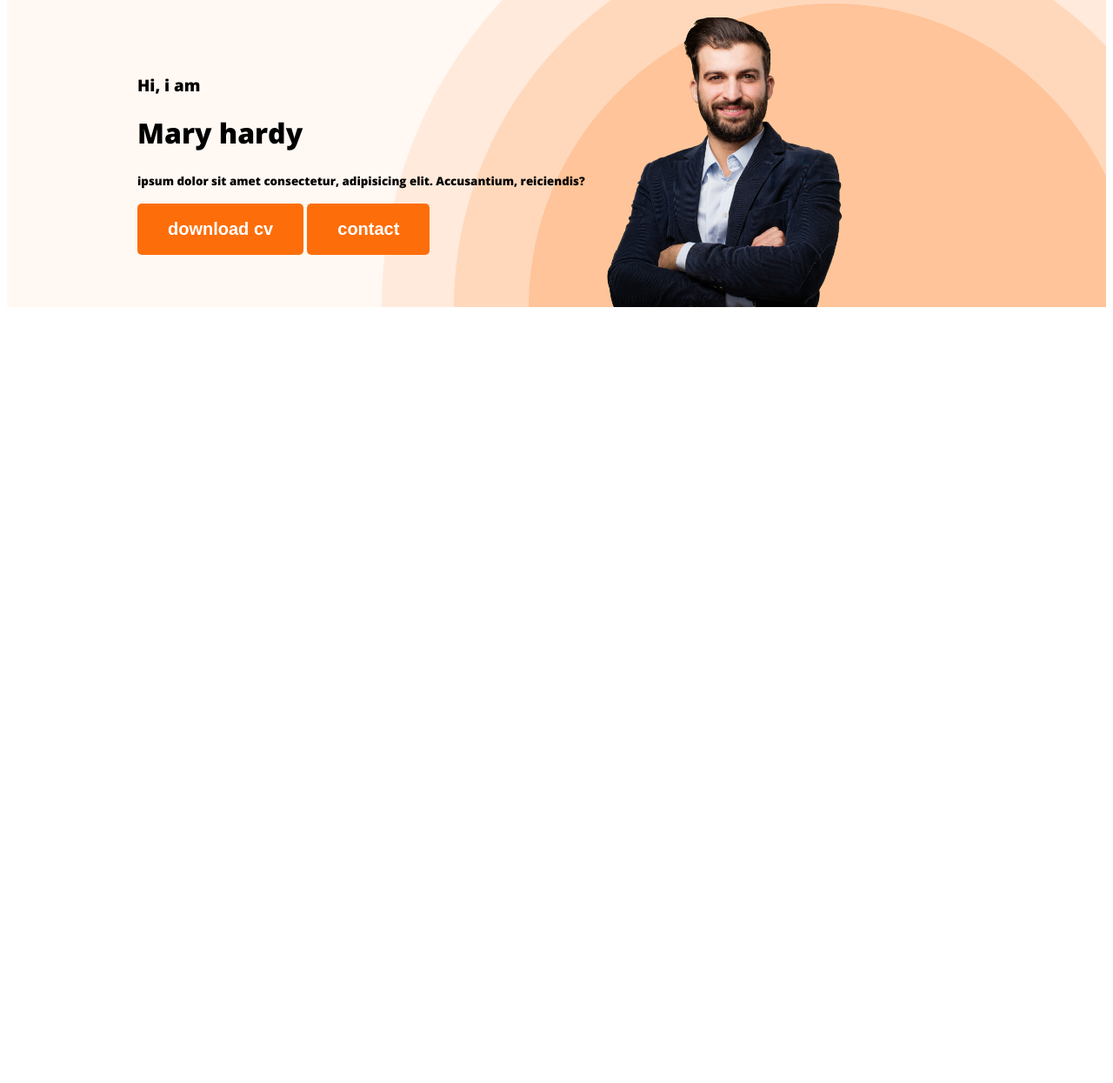
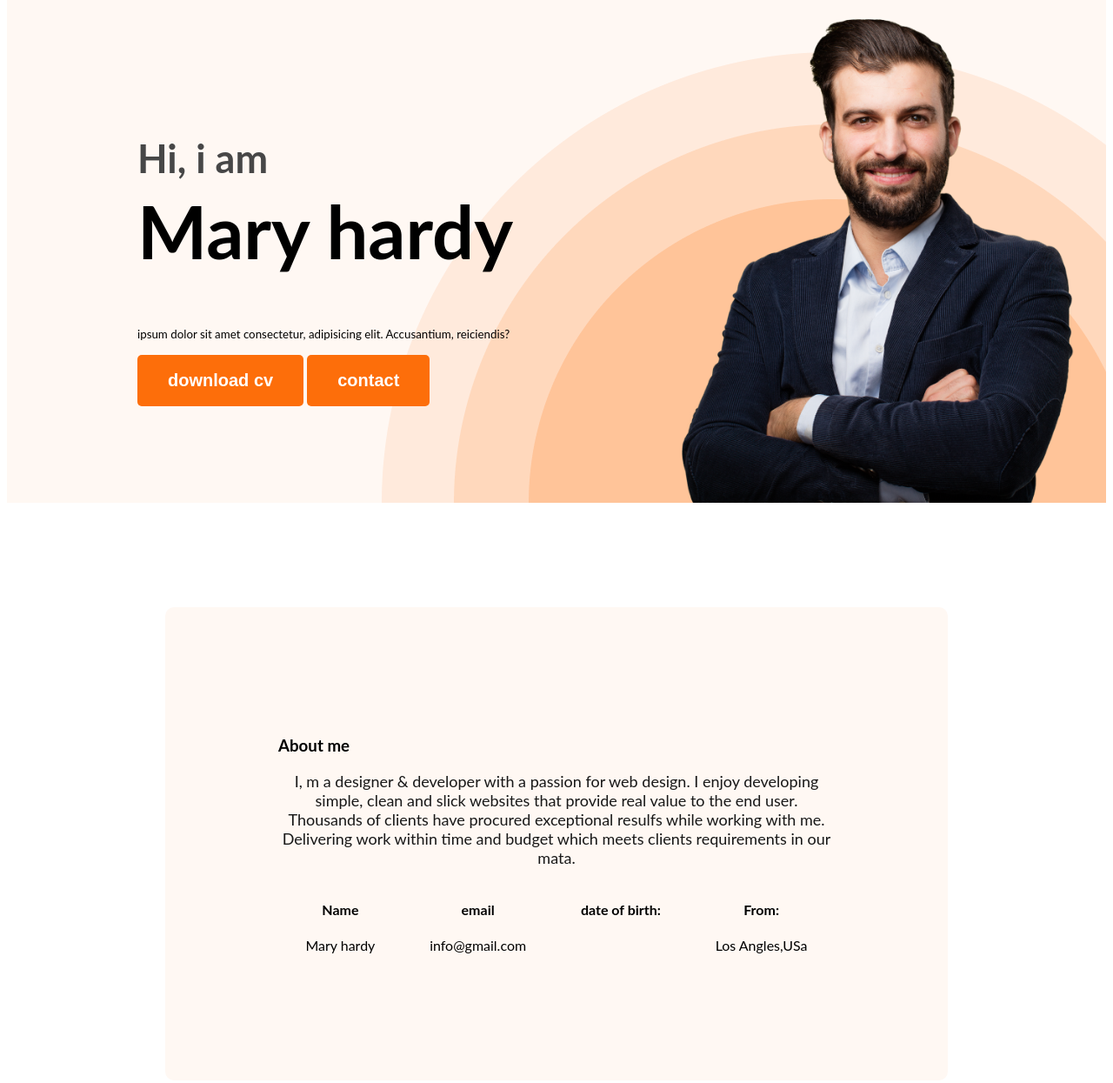
Before and after one commit to Jutan777/web-developer-portfolio, a plain HTML site: page index.html in a window 1280 px wide. Shown: the part 183-1428 px from the top of the page at 87% size. Before the commit the page ends 800 px from the top, so only its background shows below. Drawn offline with nearby package versions, Linux system fonts and the light colour scheme.

Commit message:
added section

```diff
--- a/index.html
+++ b/index.html
@@ -23,7 +23,7 @@
 <div class="banner-d">
 <h3 class="greeting">Hi, i am </h3>
 <h1 class="Hardy">Mary hardy</h1>
-<p><small> ipsum dolor sit amet consectetur, adipisicing elit. Accusantium, reiciendis?</small></p>
+<p class="banner-description"><small> ipsum dolor sit amet consectetur, adipisicing elit. Accusantium, reiciendis?</small></p>
 <button class="btn">download cv</button>
 <button class="btn">contact</button>
 </div>
@@ -33,8 +33,29 @@
 
     </header>
     <main>
+<section class="about">
+<h3 class="setion-title">About me </h3>
+<p class="section-description">I, m a designer & developer with a passion for web design. I enjoy developing simple, clean and slick websites that provide real value to the end user. Thousands of clients have procured exceptional resulfs while working with me. Delivering work within time and budget which meets clients requirements in our mata.</p>
 
-    </main>
+<div class="about-info-container">
+   <div class="about-info">
+    <h4 class="info-title">Name</h4>
+    <p class="info-description">Mary hardy</p>
+   </div>
+   <div class="about-info">
+    <h4 class="info-title">email</h4>
+    <p class="info-description">info@gmail.com</p>
+   </div>
+   <div class="about-info">
+    <h4 class="info-title">date of birth:</h4>
+    <p class="info-description"11November1998></p>
+   </div>
+   <div class="about-info">
+    <h4 class="info-title">From:</h4>
+    <p class="info-description">Los Angles,USa</p>
+   </div>
+</div>
+</section>  </main>
     <footer>
 
     </footer>
--- a/portfolio.css
+++ b/portfolio.css
@@ -1,5 +1,6 @@
 body{
     font-family: 'Open Sans', sans-serif;
+    font-family: 'Lato', sans-serif;
 }
 
 .mary{
@@ -38,18 +39,62 @@ margin-right: 50px;
     }
 .head{
   background-color:#FFF8F3;
-
-background-image:url("./images/header_bg.png");
+   background-image:url('./images/header_bg.png');
 background-repeat: no-repeat;
 background-position: bottom right;
 
 }
 .banner{
     padding:30px 30px 0px 150px;
-    display:flex;
+    display: flex;
     align-items:center;
+    justify-content:space-between;
 }
 
 .profile{
-width:300px;
+width:500px;
+align-items:right;
 }
+.greeting{
+   font-size:45px;
+   color:#474747;
+   margin-bottom:0
+}
+.Hardy{
+font-size:85px;
+font-weight:700;
+margin-top:5px;
+margin-bottom:20;
+}
+.banner-description{
+
+}
+.about{
+    padding: 130px;
+    border-radius:10px;
+    background:#FFF8F3;
+    margin: 120px;
+}
+.section-title{
+    color:#181818;
+    text-align: center;
+    font-size: 35px;
+    font-weight: 700;
+
+}
+.section-description{
+    color: #181818;
+    text-align: center;
+    font-size:18px;
+}
+main {
+    max-width:1140px;
+    margin:0 auto;
+}
+.about-info-container{
+ display:flex;
+ justify-content:space-around;
+}
+.about-info{
+    text-align:center;
+}
```
